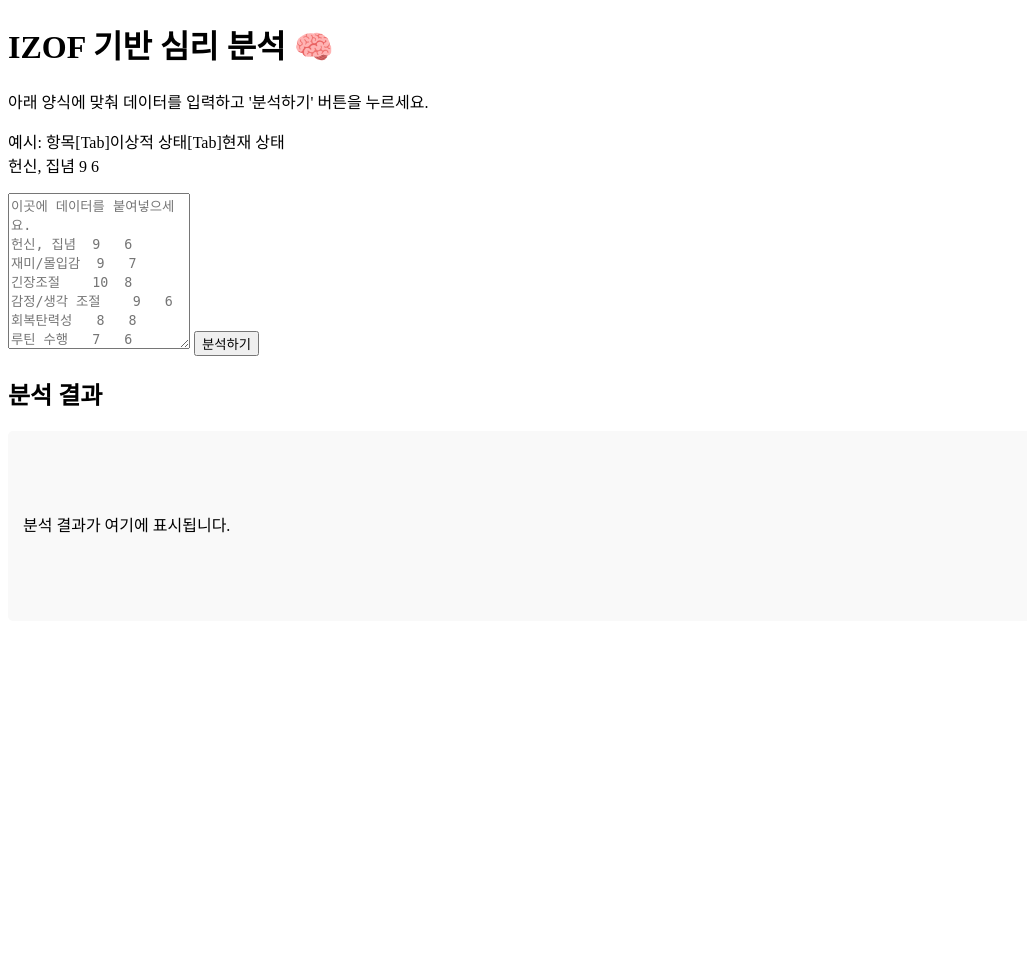
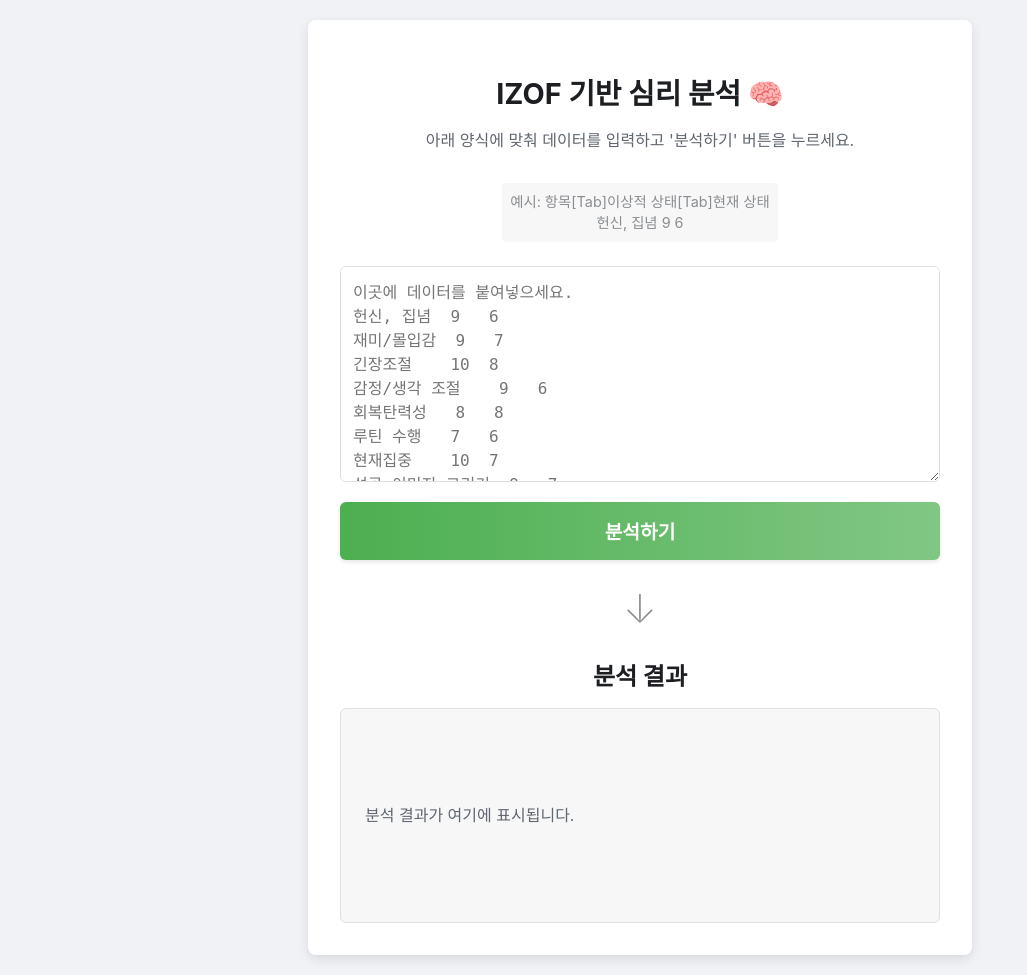
Before and after one commit to tuflyofficial/izof-test-app, a Flask app: page / in a window 1280 px wide. Shown: the whole page, without its empty margins (0-1027 px from the left). Before the commit the page ends 533 px from the top, so only its background shows below. Run offline with Flask 3, Linux system fonts and the light colour scheme.

Commit message:
Add files via upload

```diff
--- a/static/style.css
+++ b/static/style.css
@@ -1,25 +1,136 @@
-/* ... (기존 style.css 내용) ... */
-.loader {
-    border: 8px solid #f3f3f3;
+body {
+    font-family: -apple-system, BlinkMacSystemFont, "Segoe UI", Roboto, "Helvetica Neue", Arial, sans-serif;
+    background-color: #f0f2f5;
+    display: flex;
+    justify-content: center;
+    align-items: center;
+    min-height: 100vh;
+    margin: 0;
+    padding: 20px;
+    box-sizing: border-box;
+}
+
+.container {
+    background-color: #ffffff;
+    padding: 2rem;
+    border-radius: 8px;
+    box-shadow: 0 4px 12px rgba(0, 0, 0, 0.1);
+    width: 100%;
+    max-width: 600px;
+    text-align: center;
+}
+
+h1 {
+    color: #1c1e21;
+    margin-bottom: 1rem;
+    font-size: 1.8rem;
+}
+
+p {
+    color: #606770;
+    margin-bottom: 1rem;
+    line-height: 1.5;
+}
+
+.example-format {
+    font-size: 0.9em;
+    color: #8a8d91;
+    background-color: #f7f7f7;
+    padding: 0.5rem;
+    border-radius: 4px;
+    margin-bottom: 1.5rem;
+    display: inline-block;
+}
+
+#data-input {
+    width: 100%;
+    padding: 12px;
+    margin-bottom: 1rem;
+    border: 1px solid #dddfe2;
+    border-radius: 6px;
+    box-sizing: border-box;
+    font-size: 1rem;
+    min-height: 120px;
+    resize: vertical; /* 사용자가 세로 크기만 조절할 수 있도록 함 */
+}
+
+#data-input:focus {
+    outline: none;
+    border-color: #1877f2;
+    box-shadow: 0 0 0 2px rgba(24, 119, 242, 0.2);
+}
+
+#analyze-button {
+    width: 100%;
+    padding: 15px;
+    background: linear-gradient(to right, #4CAF50, #81C784);
+    color: white;
+    border: none;
+    border-radius: 6px;
+    cursor: pointer;
+    font-size: 1.2rem;
+    font-weight: bold;
+    transition: all 0.3s ease;
+    margin-bottom: 1.5rem;
+    box-shadow: 0 2px 4px rgba(0, 0, 0, 0.1);
+}
+
+#analyze-button:hover {
+    transform: translateY(-2px);
+    box-shadow: 0 4px 8px rgba(0, 0, 0, 0.15);
+}
+
+#analyze-button:disabled {
+    background: #cccccc;
+    cursor: not-allowed;
+    transform: none;
+    box-shadow: 0 2px 4px rgba(0, 0, 0, 0.1);
+}
+
+.arrow-down {
+    font-size: 2.5rem;
+    color: #8a8d91;
+    margin-bottom: 1.5rem;
+    font-weight: 200;
+}
+
+#loader {
+    border: 6px solid #f3f3f3;
     border-radius: 50%;
-    border-top: 8px solid #3498db;
-    width: 40px;
-    height: 40px;
+    border-top: 6px solid #1877f2;
+    width: 30px;
+    height: 30px;
     animation: spin 1s linear infinite;
     margin: 20px auto;
 }
+
 .hidden {
     display: none;
 }
+
 @keyframes spin {
     0% { transform: rotate(0deg); }
     100% { transform: rotate(360deg); }
 }
+
+#result-container {
+    margin-top: 1.5rem;
+}
+
+#result-container h2 {
+    color: #1c1e21;
+    margin-bottom: 1rem;
+}
+
 #result-output {
-    white-space: pre-wrap; /* Gemini 응답의 공백과 줄바꿈을 유지 */
+    width: 100%;
     text-align: left;
-    background-color: #f9f9f9;
-    padding: 15px;
-    border-radius: 5px;
-    line-height: 1.6;
+    background-color: #f7f7f7;
+    padding: 1.5rem;
+    border-radius: 6px;
+    line-height: 1.7;
+    box-sizing: border-box;
+    white-space: pre-wrap; /* Gemini 응답의 줄바꿈과 공백을 유지 */
+    border: 1px solid #dddfe2;
+    color: #1c1e21;
 }
--- a/templates/index.html
+++ b/templates/index.html
@@ -25,7 +25,9 @@
 
         <button id="analyze-button">분석하기</button>
 
-        <div id="loader" class="loader hidden"></div>
+        <div class="arrow-down">↓</div>
+
+        <div id="loader" class="hidden"></div>
 
         <div id="result-container">
             <h2>분석 결과</h2>
```
